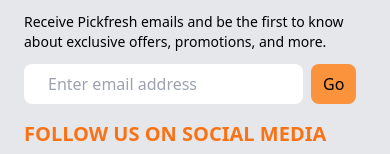
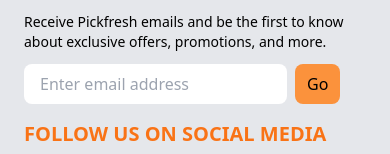
Before and after one commit to Jas-developer/pickfresh, a React (Vite) app: page / in a window 390 px wide. Shown: the part 3004-3158 px from the top of the page. Built offline with nearby package versions, Linux system fonts and the light colour scheme.

Commit message:
added padding

```diff
--- a/src/layouts/footer/Footer.jsx
+++ b/src/layouts/footer/Footer.jsx
@@ -1,5 +1,3 @@
-const icons = [{}];
-
 export const Footer = () => {
   return (
     <section className=" bg-gray-200">
@@ -17,7 +15,7 @@
               type="email"
               placeholder="Enter email address"
               name="email"
-              className=" px-6 lg:px-10 p-2 rounded-lg"
+              className=" px-4 lg:px-10 p-2 rounded-lg"
             />
             <input
               type="submit"
```
